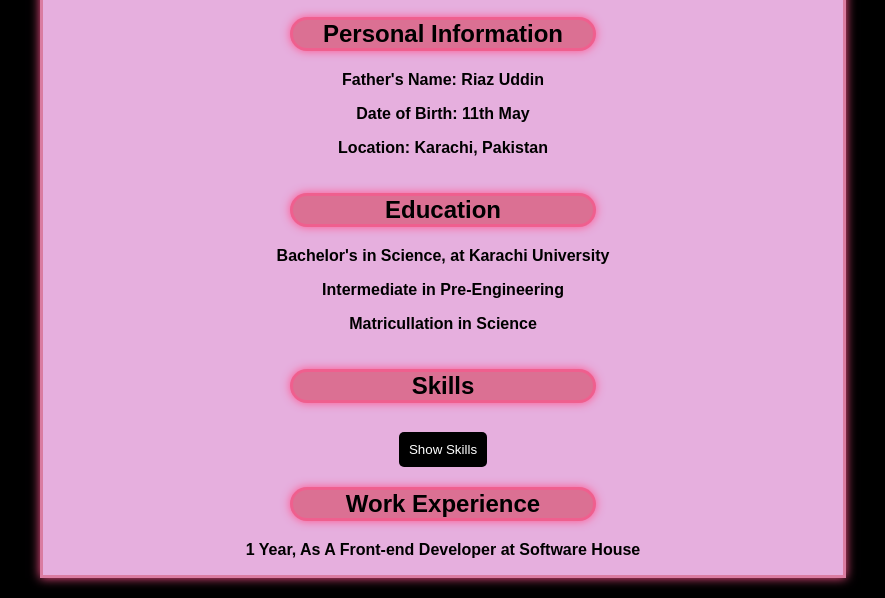
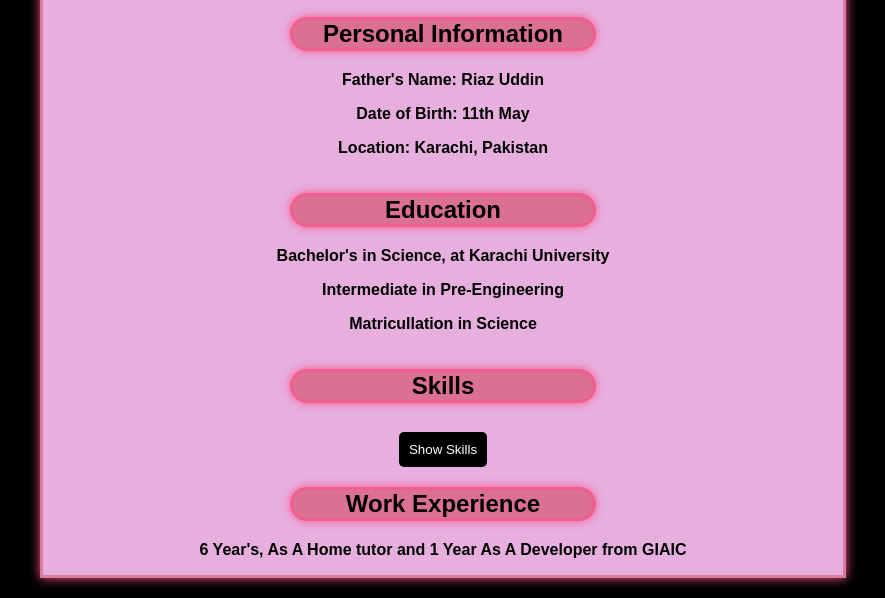
Before and after one commit to BeenaAnum/1st-2nd-Milestone-Static-Resume, a plain HTML site: page index.html in a window 1280 px wide. Shown: the part 284-882 px from the top of the page, without its empty margins (197-1082 px from the left). Drawn offline with Linux system fonts and the light colour scheme; a script that the page names is missing.

Commit message:
Update index.html

```diff
--- a/index.html
+++ b/index.html
@@ -44,7 +44,7 @@
 
    <section id="experience">
     <center><h2>Work Experience</h2></center>
-    <p><strong>1 Year, As A Front-end Developer at Software House</strong></p>
+    <p><strong>6 Year's, As A Home tutor and 1 Year As A Developer from GIAIC</strong></p>
    </section>
   </div>
    <script src="index.js"></script>
```
